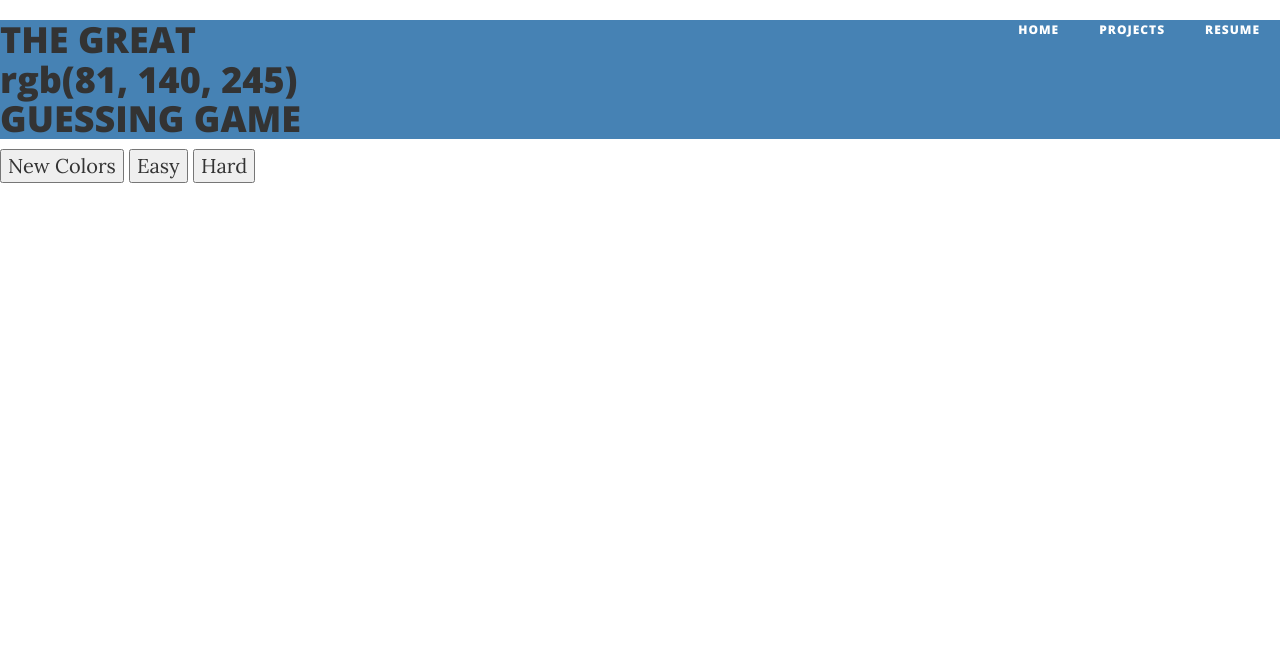
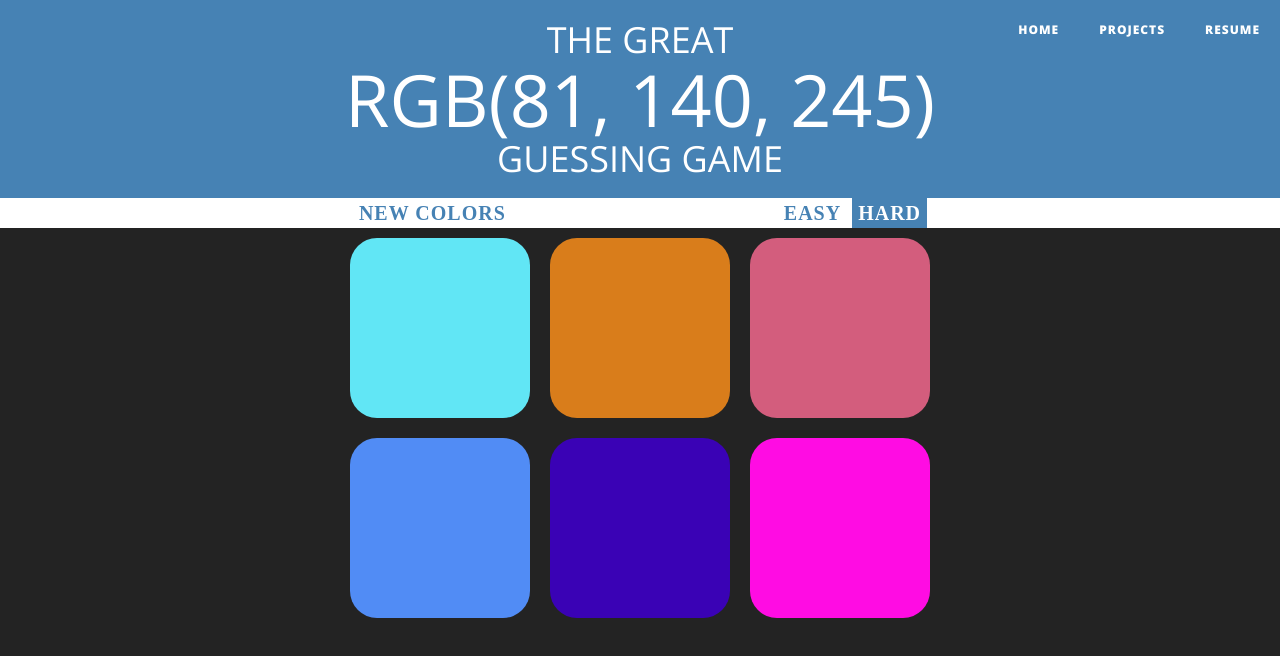
Before and after one commit to mboyd6/mboyd6.github.io, a plain HTML site: page color-game.html in a window 1280 px wide. Drawn offline with nearby package versions, Linux system fonts and the light colour scheme; files that its build step writes are made by us from their sources; files whose address does not match are found by name.

```diff
--- a/color-game.html
+++ b/color-game.html
@@ -19,7 +19,7 @@
     <link href="../css/clean-blog.min.css" rel="stylesheet" type="text/css">
 
     <!-- My Custom CSS Files -->
-   <link rel="stylesheet" type="text/css" href="main.css">
+   <link rel="stylesheet" type="text/css" href="color-game/main.css">
 
     <!-- Custom Fonts -->
     <link href="../vendor/font-awesome/css/font-awesome.min.css" rel="stylesheet" type="text/css">
```
Also changed, not shown: index.html (+2 -2 lines).
